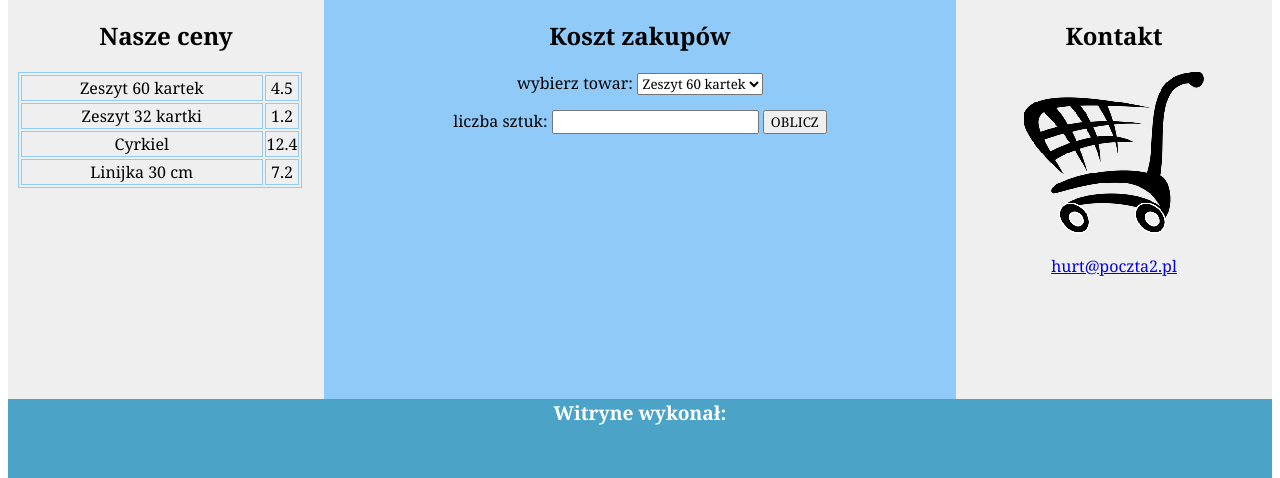
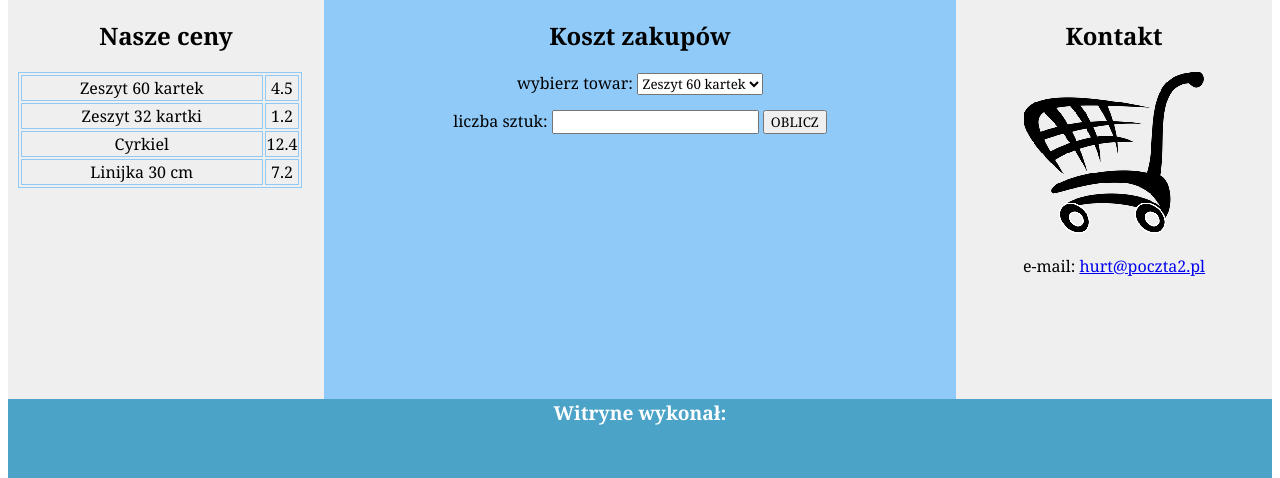
Before and after one commit to danstanek/INF-03, a PHP site: page / in a window 1280 px wide. Shown: the part 107-585 px from the top of the page. Run offline with PHP 8.4, Linux system fonts and the light colour scheme; data comes from the database, SQL or seed files in the repository.

Commit message:
Update index.php

```diff
--- a/inf_03_2023_06_02/index.php
+++ b/inf_03_2023_06_02/index.php
@@ -66,7 +66,7 @@ if ($_SERVER["REQUEST_METHOD"] == "POST") {
     echo "wartość zakupów: ".$result;
 
     }
-
+mysqli_close($conn);
 ?>
 
 </form>
@@ -76,7 +76,7 @@ if ($_SERVER["REQUEST_METHOD"] == "POST") {
 
 <h2>Kontakt</h2>
 <img src="zakupy.png" alt="hurtownia">
-<p><a href="hurt@poczta2.pl">hurt@poczta2.pl</a></p>
+<p>e-mail: <a href="mailto:hurt@poczta2.pl">hurt@poczta2.pl</a></p>
 
 </div>
 <footer>
```
